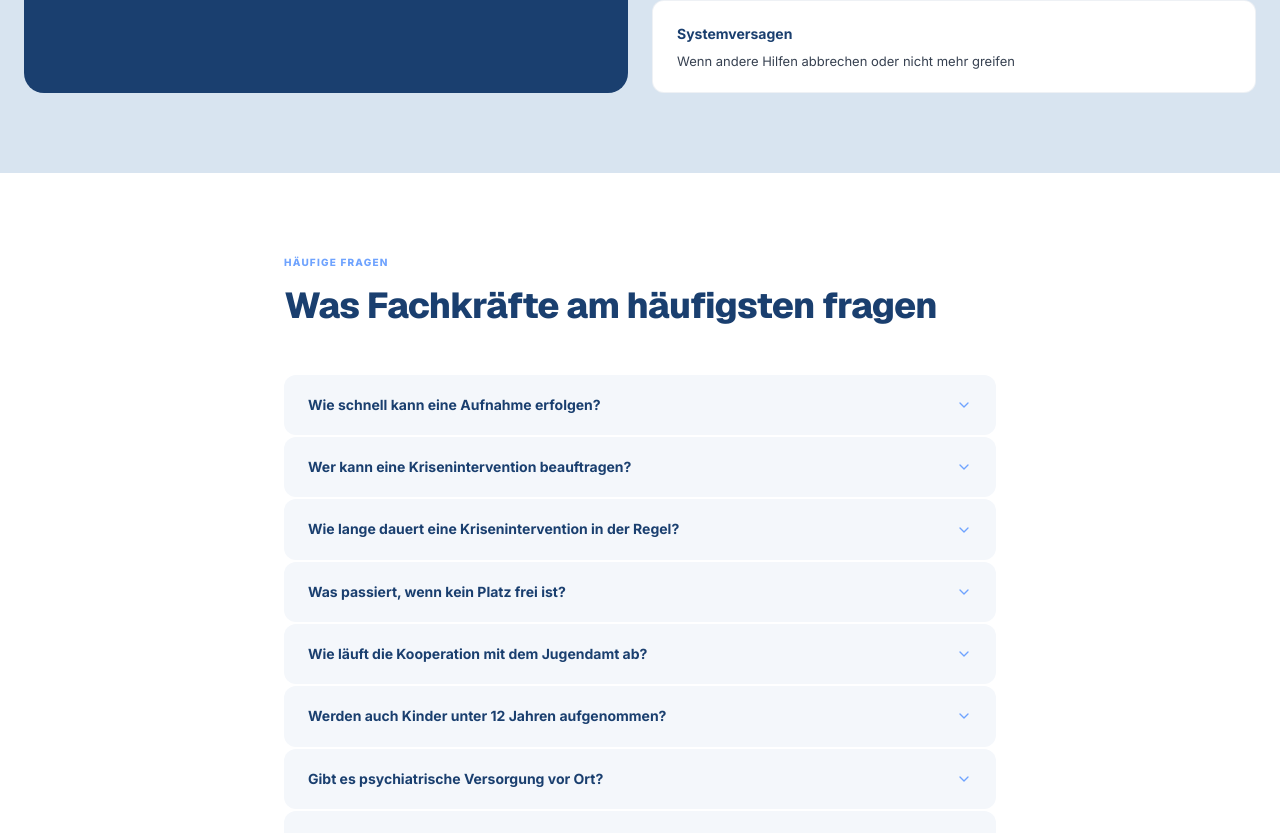
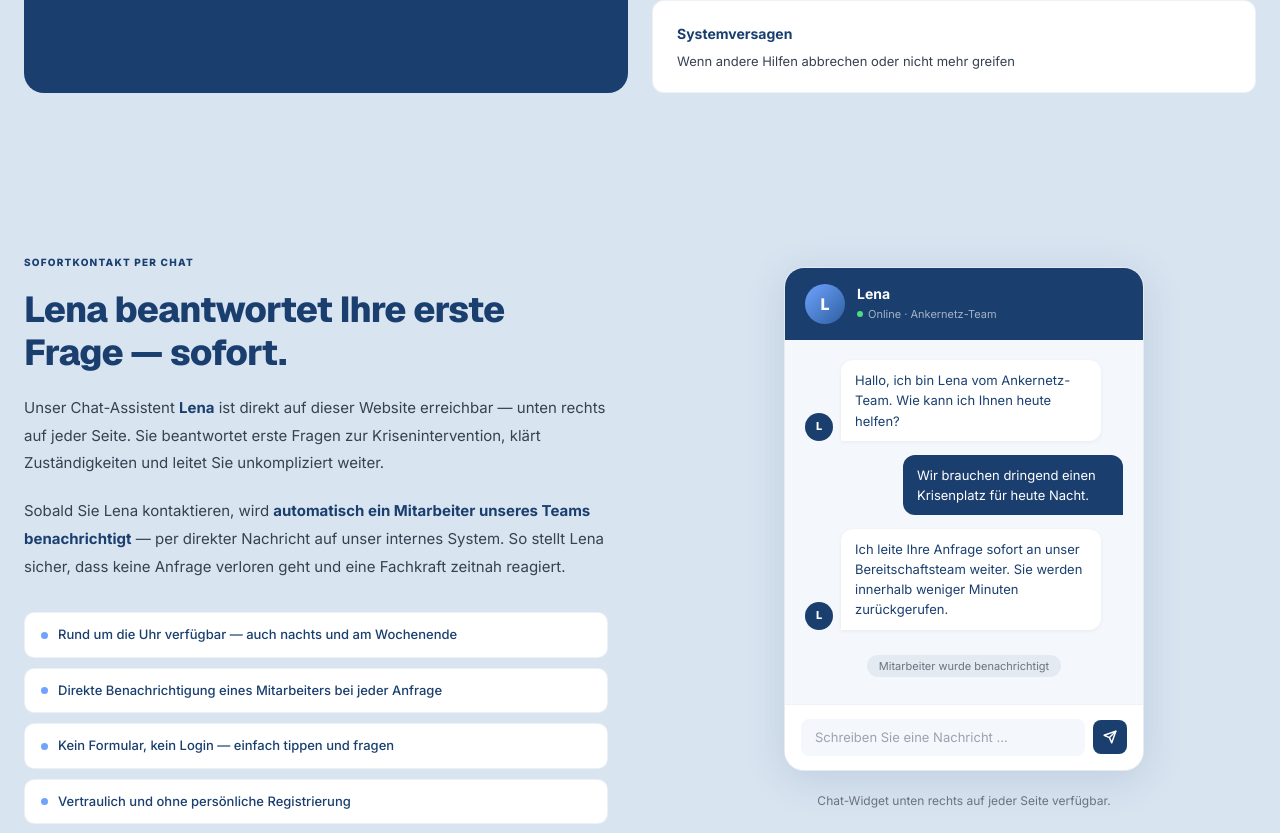
Before and after one commit to ankernetz/ankernetz, a Next.js app: page /krisenintervention in a window 1280 px wide. Shown: the part 6401-7234 px from the top of the page. Built offline with nearby package versions, Linux system fonts and the light colour scheme.

Commit message:
Krisenintervention: Lena Chat-Sektion mit Benachrichtigungshinweis eingefügt

```diff
--- a/app/krisenintervention/page.tsx
+++ b/app/krisenintervention/page.tsx
@@ -802,6 +802,194 @@ export default function KriseninterventionPage() {
         </div>
       </section>
 
+      {/* ══ CHAT LENA ════════════════════════════════════════════ */}
+      <section style={{ background: "#d8e4f0", padding: "5rem 0" }}>
+        <div className="site-container" style={{
+          display: "grid", gridTemplateColumns: "1fr 1fr", gap: "4rem", alignItems: "center",
+        }}>
+          {/* Text */}
+          <div>
+            <p style={{
+              fontSize: "10px", fontWeight: 800, letterSpacing: "0.12em",
+              textTransform: "uppercase", color: "#1a3f6f", marginBottom: "1rem",
+            }}>
+              Sofortkontakt per Chat
+            </p>
+            <h2 style={{
+              fontSize: "clamp(1.75rem, 3vw, 2.25rem)", fontWeight: 800,
+              color: "#1a3f6f", lineHeight: 1.2, letterSpacing: "-0.02em",
+              marginBottom: "1.25rem",
+            }}>
+              Lena beantwortet Ihre erste Frage — sofort.
+            </h2>
+            <p style={{ fontSize: "15px", color: "#374151", lineHeight: 1.85, marginBottom: "1.25rem" }}>
+              Unser Chat-Assistent <strong style={{ color: "#1a3f6f" }}>Lena</strong> ist
+              direkt auf dieser Website erreichbar — unten rechts auf jeder Seite. Sie
+              beantwortet erste Fragen zur Krisenintervention, klärt Zuständigkeiten
+              und leitet Sie unkompliziert weiter.
+            </p>
+            <p style={{ fontSize: "15px", color: "#374151", lineHeight: 1.85, marginBottom: "2rem" }}>
+              Sobald Sie Lena kontaktieren, wird <strong style={{ color: "#1a3f6f" }}>automatisch
+              ein Mitarbeiter unseres Teams benachrichtigt</strong> — per direkter Nachricht
+              auf unser internes System. So stellt Lena sicher, dass keine Anfrage verloren
+              geht und eine Fachkraft zeitnah reagiert.
+            </p>
+            <div style={{ display: "flex", flexDirection: "column", gap: "0.625rem" }}>
+              {[
+                "Rund um die Uhr verfügbar — auch nachts und am Wochenende",
+                "Direkte Benachrichtigung eines Mitarbeiters bei jeder Anfrage",
+                "Kein Formular, kein Login — einfach tippen und fragen",
+                "Vertraulich und ohne persönliche Registrierung",
+              ].map((p, i) => (
+                <div key={i} style={{
+                  display: "flex", alignItems: "center", gap: "10px",
+                  padding: "0.75rem 1rem", background: "white",
+                  borderRadius: "10px", border: "1px solid rgba(26,63,111,0.08)",
+                }}>
+                  <span style={{
+                    width: "7px", height: "7px", borderRadius: "50%",
+                    background: "#6FA3FE", flexShrink: 0,
+                  }} />
+                  <p style={{ fontSize: "13px", color: "#1a3f6f", fontWeight: 500, lineHeight: 1.5 }}>{p}</p>
+                </div>
+              ))}
+            </div>
+          </div>
+
+          {/* Chat-Vorschau */}
+          <div>
+            <div style={{
+              background: "white", borderRadius: "20px", overflow: "hidden",
+              boxShadow: "0 8px 40px rgba(26,63,111,0.14)",
+              border: "1px solid rgba(26,63,111,0.1)",
+              maxWidth: "360px", margin: "0 auto",
+            }}>
+              {/* Header */}
+              <div style={{
+                background: "#1a3f6f", padding: "1rem 1.25rem",
+                display: "flex", alignItems: "center", gap: "12px",
+              }}>
+                <div style={{
+                  width: "40px", height: "40px", borderRadius: "50%",
+                  background: "linear-gradient(135deg, #6FA3FE 0%, #2d5fa0 100%)",
+                  display: "flex", alignItems: "center", justifyContent: "center",
+                  fontSize: "16px", fontWeight: 800, color: "white", flexShrink: 0,
+                }}>
+                  L
+                </div>
+                <div>
+                  <p style={{ fontWeight: 700, color: "white", fontSize: "14px", lineHeight: 1.2 }}>Lena</p>
+                  <div style={{ display: "flex", alignItems: "center", gap: "5px", marginTop: "3px" }}>
+                    <span style={{
+                      width: "6px", height: "6px", borderRadius: "50%", background: "#4ade80",
+                    }} />
+                    <span style={{ fontSize: "11px", color: "rgba(255,255,255,0.6)" }}>Online · Ankernetz-Team</span>
+                  </div>
+                </div>
+              </div>
+
+              {/* Nachrichten */}
+              <div style={{ padding: "1.25rem", display: "flex", flexDirection: "column", gap: "0.875rem", background: "#f4f7fb" }}>
+                {/* Lena */}
+                <div style={{ display: "flex", gap: "8px", alignItems: "flex-end" }}>
+                  <div style={{
+                    width: "28px", height: "28px", borderRadius: "50%",
+                    background: "#1a3f6f", display: "flex", alignItems: "center",
+                    justifyContent: "center", fontSize: "11px", fontWeight: 800,
+                    color: "white", flexShrink: 0,
+                  }}>L</div>
+                  <div style={{
+                    background: "white", borderRadius: "12px 12px 12px 0",
+                    padding: "10px 14px", maxWidth: "260px",
+                    boxShadow: "0 1px 4px rgba(0,0,0,0.06)",
+                  }}>
+                    <p style={{ fontSize: "13px", color: "#1a3f6f", lineHeight: 1.55 }}>
+                      Hallo, ich bin Lena vom Ankernetz-Team. Wie kann ich Ihnen heute helfen?
+                    </p>
+                  </div>
+                </div>
+
+                {/* Nutzer */}
+                <div style={{ display: "flex", justifyContent: "flex-end" }}>
+                  <div style={{
+                    background: "#1a3f6f", borderRadius: "12px 12px 0 12px",
+                    padding: "10px 14px", maxWidth: "220px",
+                  }}>
+                    <p style={{ fontSize: "13px", color: "white", lineHeight: 1.55 }}>
+                      Wir brauchen dringend einen Krisenplatz für heute Nacht.
+                    </p>
+                  </div>
+                </div>
+
+                {/* Lena Antwort */}
+                <div style={{ display: "flex", gap: "8px", alignItems: "flex-end" }}>
+                  <div style={{
+                    width: "28px", height: "28px", borderRadius: "50%",
+                    background: "#1a3f6f", display: "flex", alignItems: "center",
+                    justifyContent: "center", fontSize: "11px", fontWeight: 800,
+                    color: "white", flexShrink: 0,
+                  }}>L</div>
+                  <div style={{
+                    background: "white", borderRadius: "12px 12px 12px 0",
+                    padding: "10px 14px", maxWidth: "260px",
+                    boxShadow: "0 1px 4px rgba(0,0,0,0.06)",
+                  }}>
+                    <p style={{ fontSize: "13px", color: "#1a3f6f", lineHeight: 1.55 }}>
+                      Ich leite Ihre Anfrage sofort an unser Bereitschaftsteam weiter. Sie werden innerhalb weniger Minuten zurückgerufen.
+                    </p>
+                  </div>
+                </div>
+
+                {/* Systemmeldung */}
+                <div style={{
+                  textAlign: "center", padding: "0.5rem",
+                }}>
+                  <span style={{
+                    fontSize: "11px", color: "#6b7280",
+                    background: "rgba(26,63,111,0.07)", borderRadius: "9999px",
+                    padding: "4px 12px",
+                  }}>
+                    Mitarbeiter wurde benachrichtigt
+                  </span>
+                </div>
+              </div>
+
+              {/* Input */}
+              <div style={{
+                padding: "0.875rem 1rem", background: "white",
+                borderTop: "1px solid #eef2f8",
+                display: "flex", gap: "8px", alignItems: "center",
+              }}>
+                <div style={{
+                  flex: 1, background: "#f4f7fb", borderRadius: "8px",
+                  padding: "9px 14px", fontSize: "13px", color: "#9ca3af",
+                }}>
+                  Schreiben Sie eine Nachricht …
+                </div>
+                <div style={{
+                  width: "34px", height: "34px", borderRadius: "8px",
+                  background: "#1a3f6f", display: "flex", alignItems: "center",
+                  justifyContent: "center", flexShrink: 0,
+                }}>
+                  <svg width="14" height="14" viewBox="0 0 24 24" fill="none" stroke="white" strokeWidth="2.5" strokeLinecap="round" strokeLinejoin="round">
+                    <line x1="22" y1="2" x2="11" y2="13" />
+                    <polygon points="22 2 15 22 11 13 2 9 22 2" />
+                  </svg>
+                </div>
+              </div>
+            </div>
+
+            {/* Hinweis */}
+            <p style={{
+              fontSize: "12px", color: "#6b7280", textAlign: "center",
+              marginTop: "1.25rem", lineHeight: 1.6,
+            }}>
+              Chat-Widget unten rechts auf jeder Seite verfügbar.
+            </p>
+          </div>
+        </div>
+      </section>
+
       {/* ══ FAQ ═══════════════════════════════════════════════════ */}
       <section style={{ background: "white", padding: "5rem 0" }}>
         <div className="site-container" style={{ maxWidth: "760px" }}>
```
